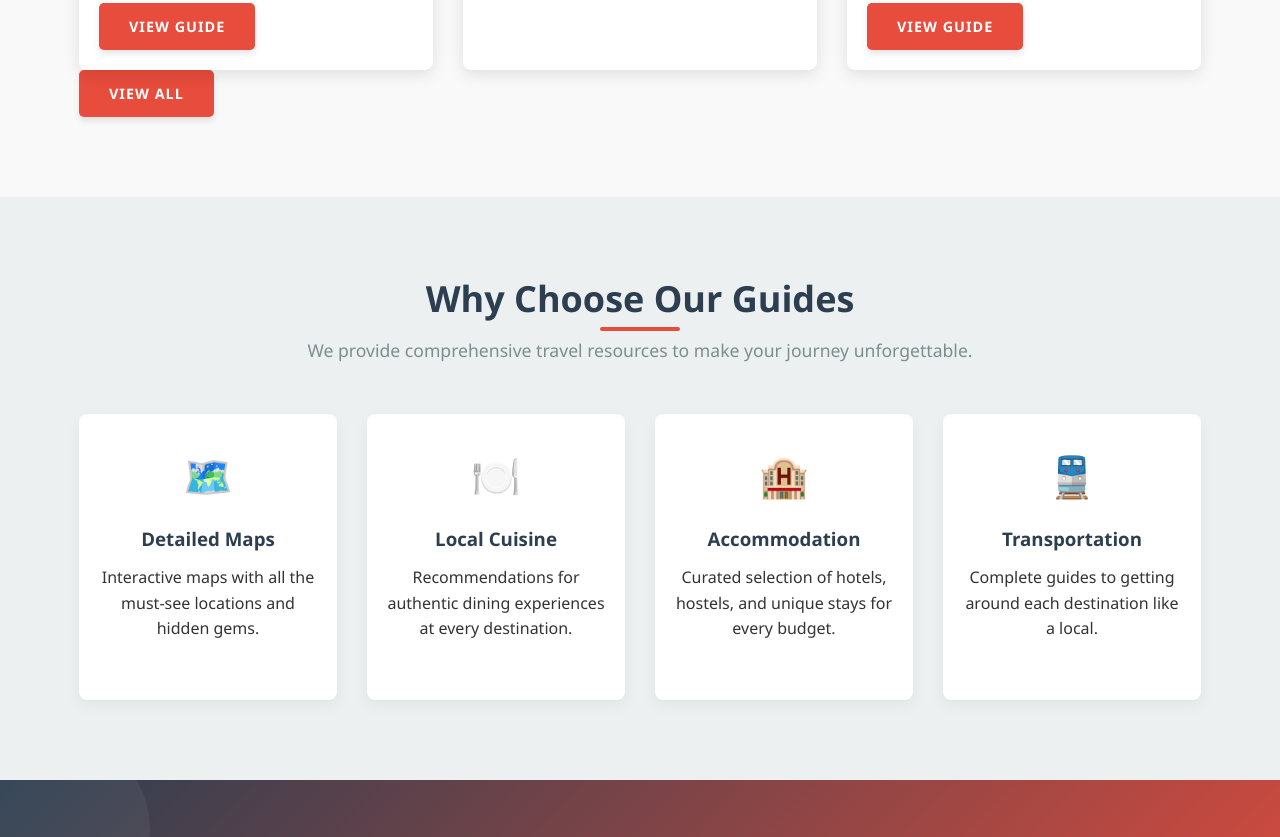
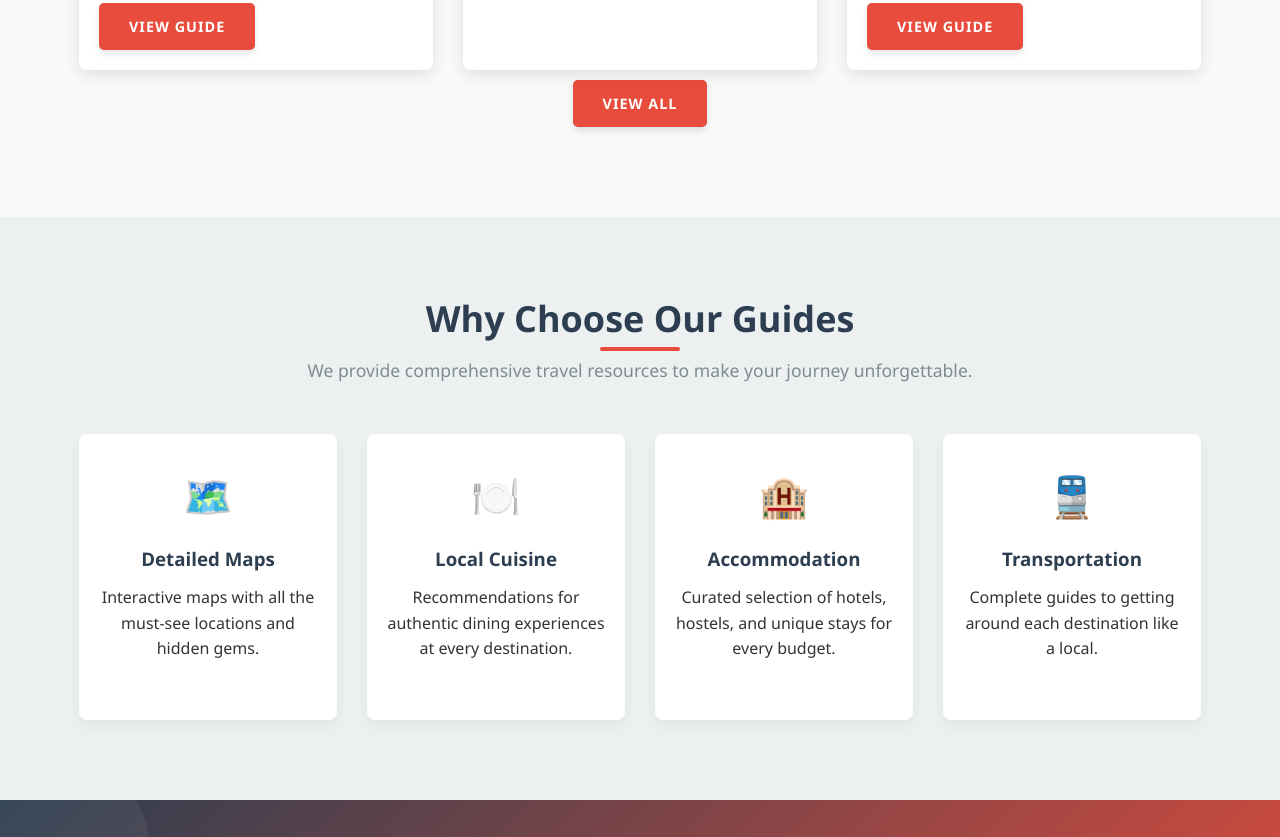
Before and after one commit to NishchallKumar/Travel, a plain HTML site: page index.html in a window 1280 px wide. Shown: the part 1367-2204 px from the top of the page. Drawn offline with Linux system fonts and the light colour scheme; a script that the page names is missing.

Commit message:
Update index.html

```diff
--- a/index.html
+++ b/index.html
@@ -153,6 +153,12 @@
 
         .destination-card:hover {
             transform: translateY(-10px);
+        }
+        .destination-viewall {
+            display: flex;
+            justify-content: center;
+            align-items: center;
+            padding: 10px 0;
         }
 
         .card-img {
@@ -500,9 +506,10 @@
                         <a href="#" class="btn">View Guide</a>
                     </div>
                 </div>
-
             </div>
-            <a href="/destination.html" class="btn">View All</a>
+            <div class="destination-viewall">
+                <a href="/destination.html" class="btn">View All</a>
+            </div>
         </div>
     </section>
 
```
